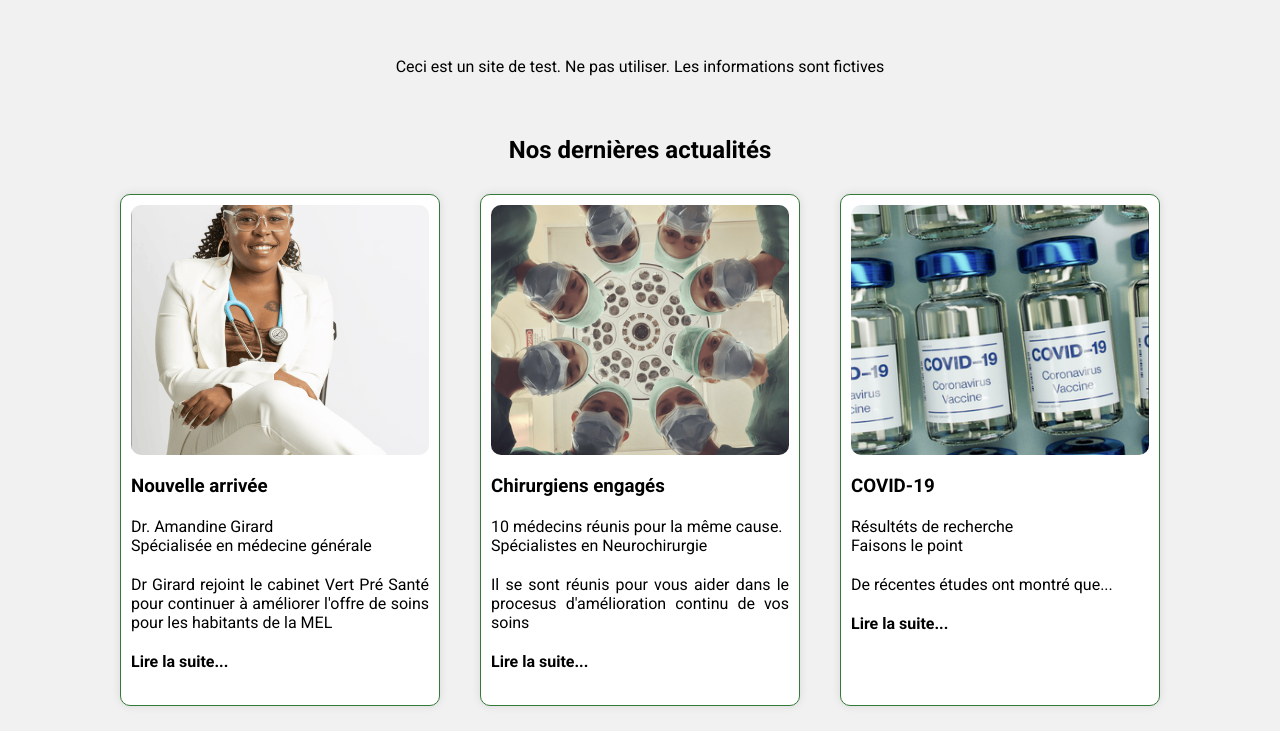
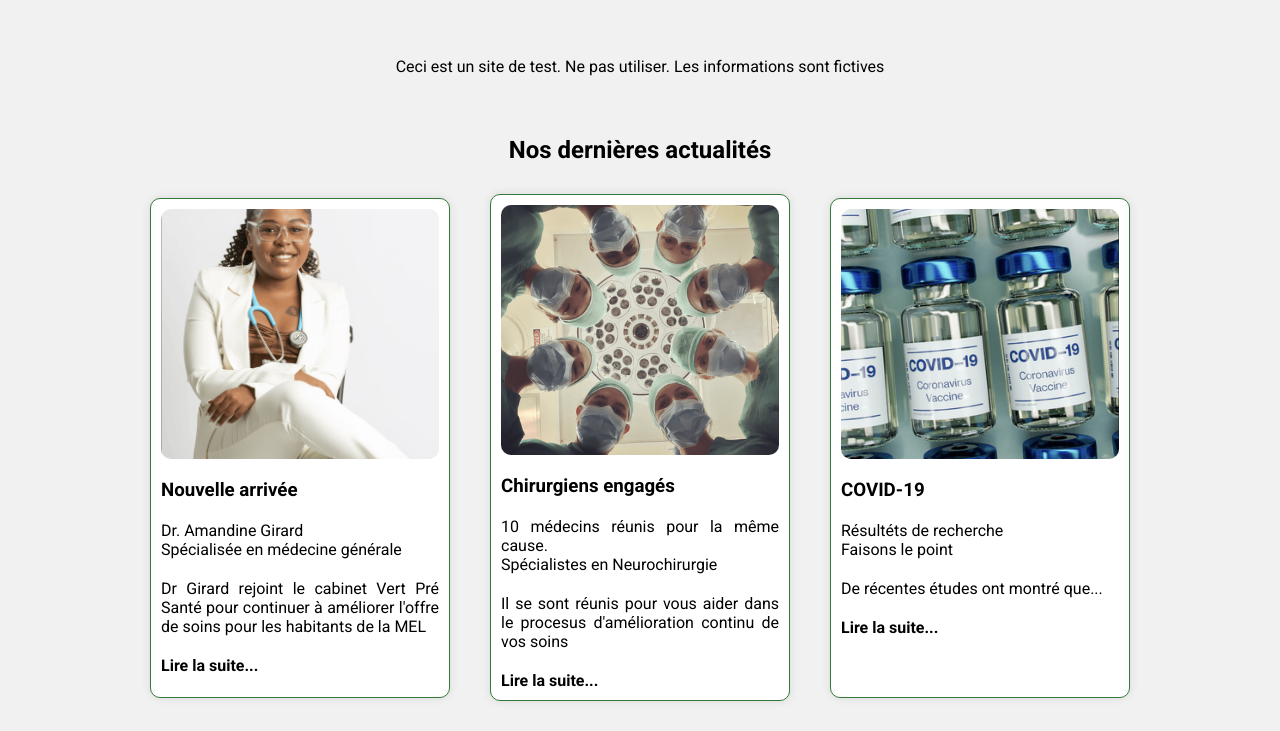
Before and after one commit to GaryVH01/SEO_training, a plain HTML site: page index.html in a window 1280 px wide. Shown: the part 221-952 px from the top of the page. Drawn offline with Linux system fonts and the light colour scheme.

Commit message:
modification picture

```diff
--- a/style.css
+++ b/style.css
@@ -135,8 +135,8 @@ section {
     display: flex;
     flex-direction: column;
     gap: 20px;
-    min-height: 32rem;
-    width: 20rem;
+    min-height: 500px;
+    width: 300px;
     border: 1px #357938 solid;
     background-color: white;
     border-radius: 10px;
@@ -417,7 +417,6 @@ section {
         min-height: 10rem;
         width: 90vw;
         margin: 0 auto;
-        max-height: 100vh;
     }
 
 
```
